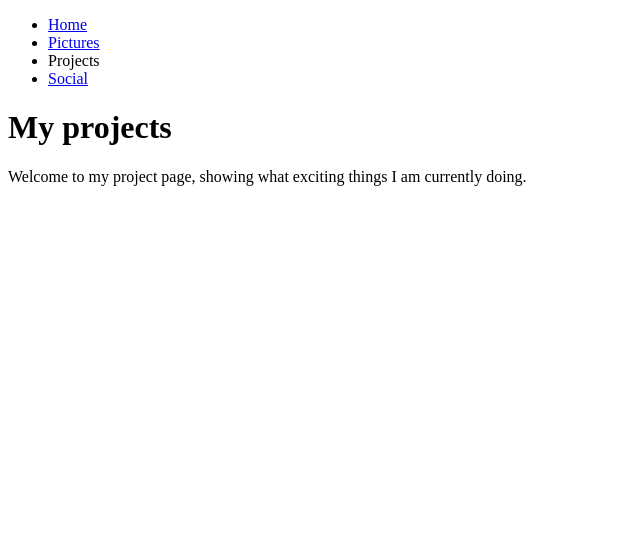
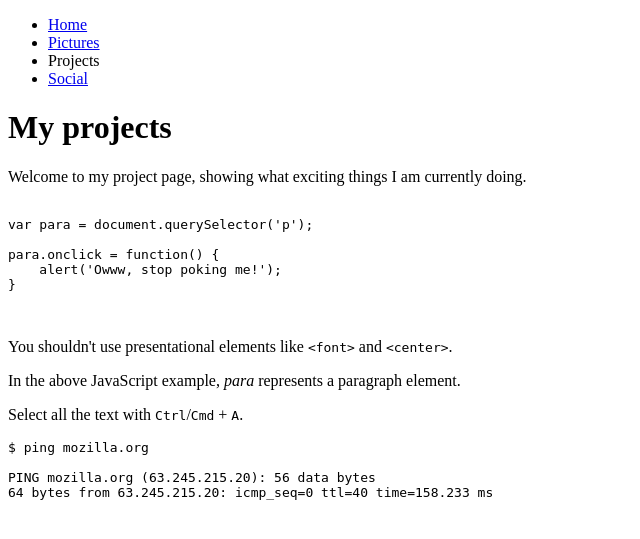
Before and after one commit to anonymouspanda-23/WebDev, a Python web app: template templates/nav-tut/projects.html in a window 1280 px wide. Shown: the top 539 px of the page, without its empty margins (0-640 px from the left). Run offline with Jinja, Linux system fonts and the light colour scheme; the template is opened without the code that fills it, so the values that code supplies are empty.

Commit message:
Added sample code

```diff
--- a/templates/nav-tut/projects.html
+++ b/templates/nav-tut/projects.html
@@ -16,5 +16,28 @@
         <h1>My projects</h1>
 
         <p>Welcome to my project page, showing what exciting things I am currently doing.</p>
+
+        <pre>
+            <code>
+var para = document.querySelector('p');
+
+para.onclick = function() {
+    alert('Owww, stop poking me!');
+}
+            </code>
+        </pre>
+
+        <p>You shouldn't use presentational elements like <code>&lt;font&gt;</code> and <code>&lt;center&gt;</code>.</p>
+
+        <p>In the above JavaScript example, <var>para</var> represents a paragraph element.</p>
+
+        <p>Select all the text with <kbd>Ctrl</kbd>/<kbd>Cmd</kbd> + <kbd>A</kbd>.</p>
+
+        <pre>$ <kbd>ping mozilla.org</kbd>
+            <samp>
+PING mozilla.org (63.245.215.20): 56 data bytes
+64 bytes from 63.245.215.20: icmp_seq=0 ttl=40 time=158.233 ms
+            </samp>
+        </pre>
     </body>
 </html>
```
Lines whose indentation alone changed are shown as unchanged.
